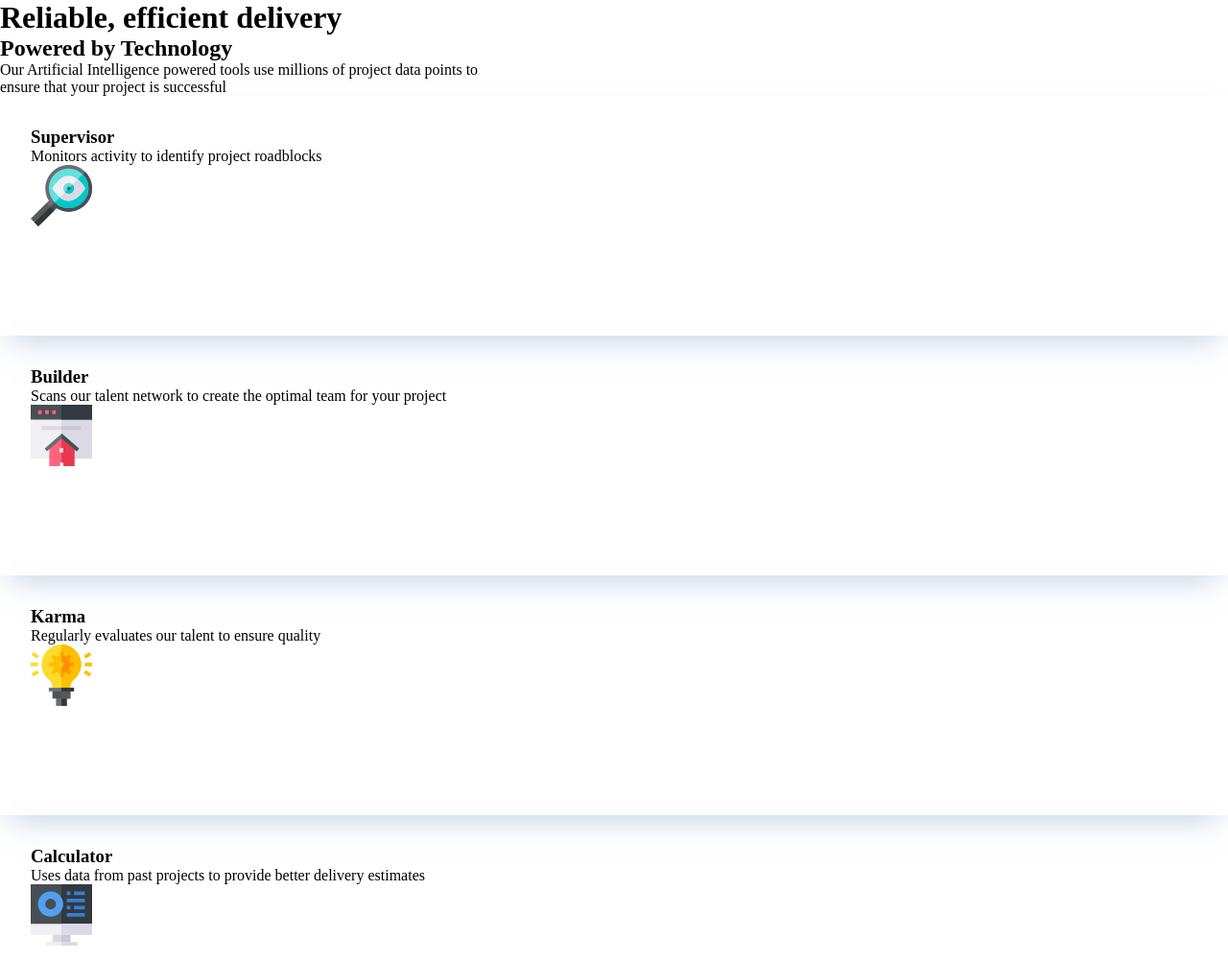
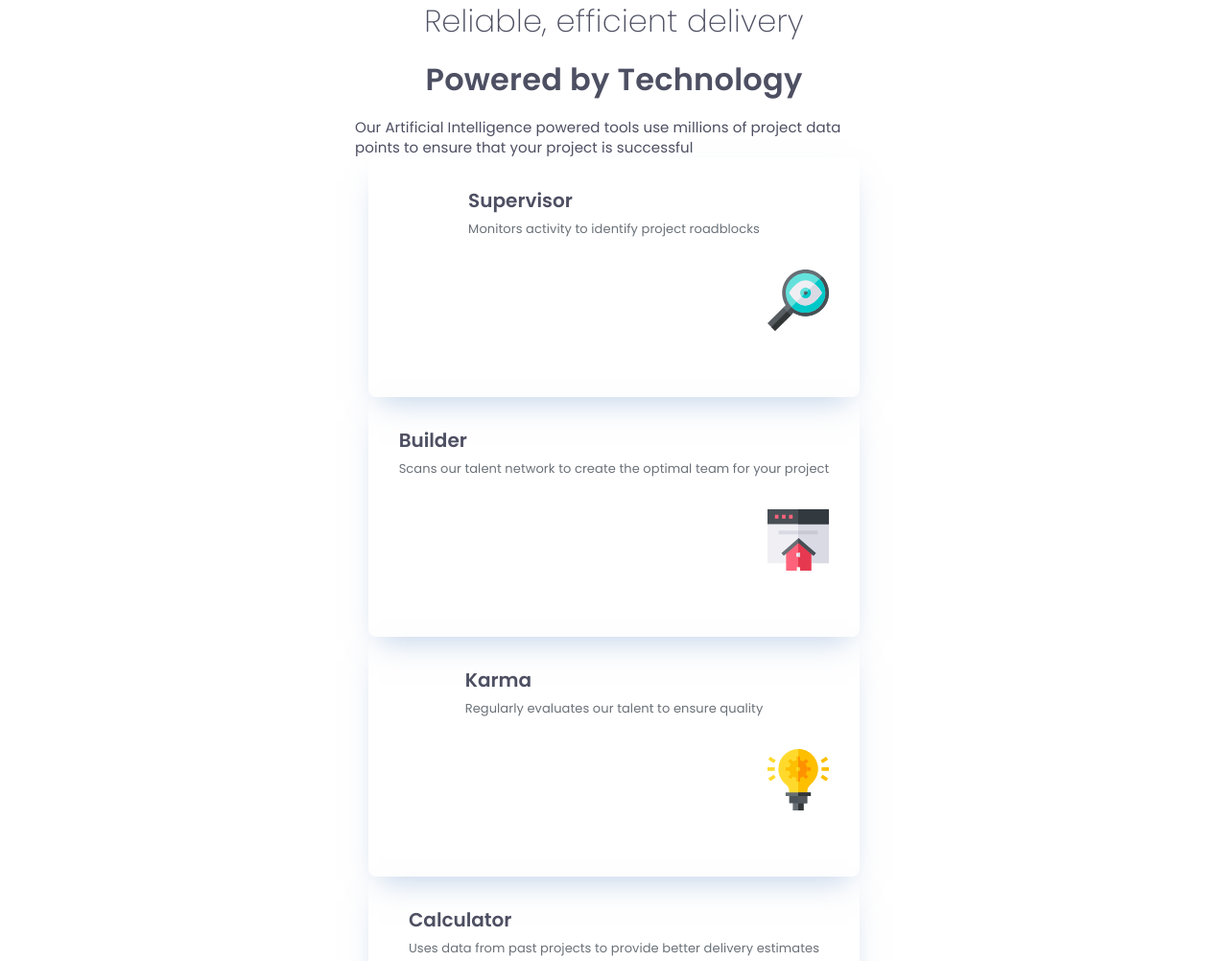
Before and after one commit to MalakDynamics/Frontend-Mentor-Project-06-Four-Card-Feature-Section, a plain HTML site: page index.html in a window 1280 px wide. Shown: the top 1002 px of the page at 96% size. Drawn offline with Linux system fonts and the light colour scheme.

Commit message:
card styling

```diff
--- a/index.html
+++ b/index.html
@@ -5,7 +5,9 @@
     <meta name="viewport" content="width=device-width, initial-scale=1.0"> <!-- displays site properly based on user's device -->
     <link rel="stylesheet" href="./style/style.css">
     <link rel="icon" type="image/png" sizes="32x32" href="./images/favicon-32x32.png">
-
+    <link rel="preload" href="./fonts/poppins-v24-latin-200.woff2" as="font" type="font/woff2">
+    <link rel="preload" href="./fonts/poppins-v24-latin-600.woff2" as="font" type="font/woff2">
+    <link rel="preload" href="./fonts/poppins-v24-latin-regular.woff2" as="font" type="font/woff2">
     <title>Frontend Mentor | Four card feature section</title>
 </head>
 <body>
@@ -18,37 +20,45 @@
     </header>
     <main class="card-container">
         <section class="card" data-id="supervisor">
+            <div class="card__text-divider">
                 <h3 class="card__title">Supervisor</h3>
                 <p class="card__description">
                     Monitors activity to identify project roadblocks
                 </p>
-            <img src="./images/icon-supervisor.svg" alt="">
+            </div>
+            <img src="./images/icon-supervisor.svg" alt="" height="64px" width="64px" class="card__image">
 
         </section>
 
         <section class="card" data-id="builder">
+            <div class="card__text-divider">
                 <h3 class="card__title">Builder</h3>
                 <p class="card__description">
                     Scans our talent network to create the optimal team for your project
                 </p>
-            <img src="./images/icon-team-builder.svg" alt="">
+            </div>
+            <img src="./images/icon-team-builder.svg" alt="" height="64px" width="64px" class="card__image">
 
         </section>
 
         <section class="card" data-id="karma">
+            <div class="card__text-divider">
                 <h3 class="card__title">Karma</h3>
                 <p class="card__description">
                     Regularly evaluates our talent to ensure quality
                 </p>
-            <img src="./images/icon-karma.svg" alt="">
+            </div>
+            <img src="./images/icon-karma.svg" alt="" height="64px" width="64px" class="card__image">
         </section>
 
         <section class="card" data-id="calculator">
+            <div class="card__text-divider">
                 <h3 class="card__title">Calculator</h3>
                 <p class="card__description">
                     Uses data from past projects to provide better delivery estimates
                 </p>
-            <img src="./images/icon-calculator.svg" alt="">
+            </div>
+            <img src="./images/icon-calculator.svg" alt="" height="64px" width="64px" class="card__image">
         </section>
 
 
--- a/style/style.css
+++ b/style/style.css
@@ -44,7 +44,8 @@
     --font-size-1: 0.8125rem;   /* 13px */
     --font-size-2: 0.9375rem;   /* 15px */
     --font-size-3: 1.25rem;     /* 20px */
-    --font-size-4: 2.25rem;     /* 36px */
+    --font-size-4: 2.0rem;      /* 24px */
+    --font-size-5: 2.25rem;     /* 36px */
 
     --font-weight-semibold: 600;
     --font-weight-regular: 400;
@@ -86,6 +87,14 @@ img, picture, video, canvas, svg {
   max-width: 100%;
 }
 
+body,
+.header,
+.card {
+    display: flex;
+    flex-direction: column;
+    align-items: center;
+}
+
 body {
     height: 100vh;
 }
@@ -93,22 +102,39 @@ body {
 .header {
     width: auto;
     max-width: 33.75rem;
+    gap: var(--spacing-2);
+    color: var(--grey-500);
+}
+.header__title,
+.header__subtitle {
+  letter-spacing: var(--letter-spacing-spaced);
+}
+.header__title {
+  font: var(--text-preset-2);
+}
+.header__subtitle {
+  font: var(--text-preset-1);
+}
+.header__description {
+  font: var(--text-preset-4);
+  letter-spacing: 0.00625rem; /* 0.1px */
 }
 
 .card-container {
     display: grid;
     grid-template-columns: 1;
 }
-
 .card {
     height: 15.625rem; /* 250px */
+    border-radius: 0.5rem;
+    overflow: hidden;
     width: 100%;
     position: relative;
     z-index: 2;
     box-shadow: 0rem 0.9375rem 1.875rem -0.6875rem #83A6D280;
     padding: var(--spacing-4);
+    gap: var(--spacing-4);
 }
-
 .card::before {
     position: absolute;
     left: 0;
@@ -117,6 +143,24 @@ body {
     height: 0;
     border-top: 0.25rem;
 }
+.card__text-divider {
+  display: flex;
+  flex-direction: column;
+  gap: 0.375rem; /* 6px */
+}
+
+.card__title {
+  font: var(--text-preset-3);
+  color: var(--grey-500);
+}
+.card__description {
+  font: var(--text-preset-5);
+  letter-spacing: 0.005625rem; /* 0.09px */
+  color: var(--grey-400)
+}
+.card__image {
+  align-self: flex-end;
+}
 
     .attribution { font-size: 11px; text-align: center; }
     .attribution a { color: hsl(228, 45%, 44%); }
```
Lines whose indentation alone changed are shown as unchanged.
